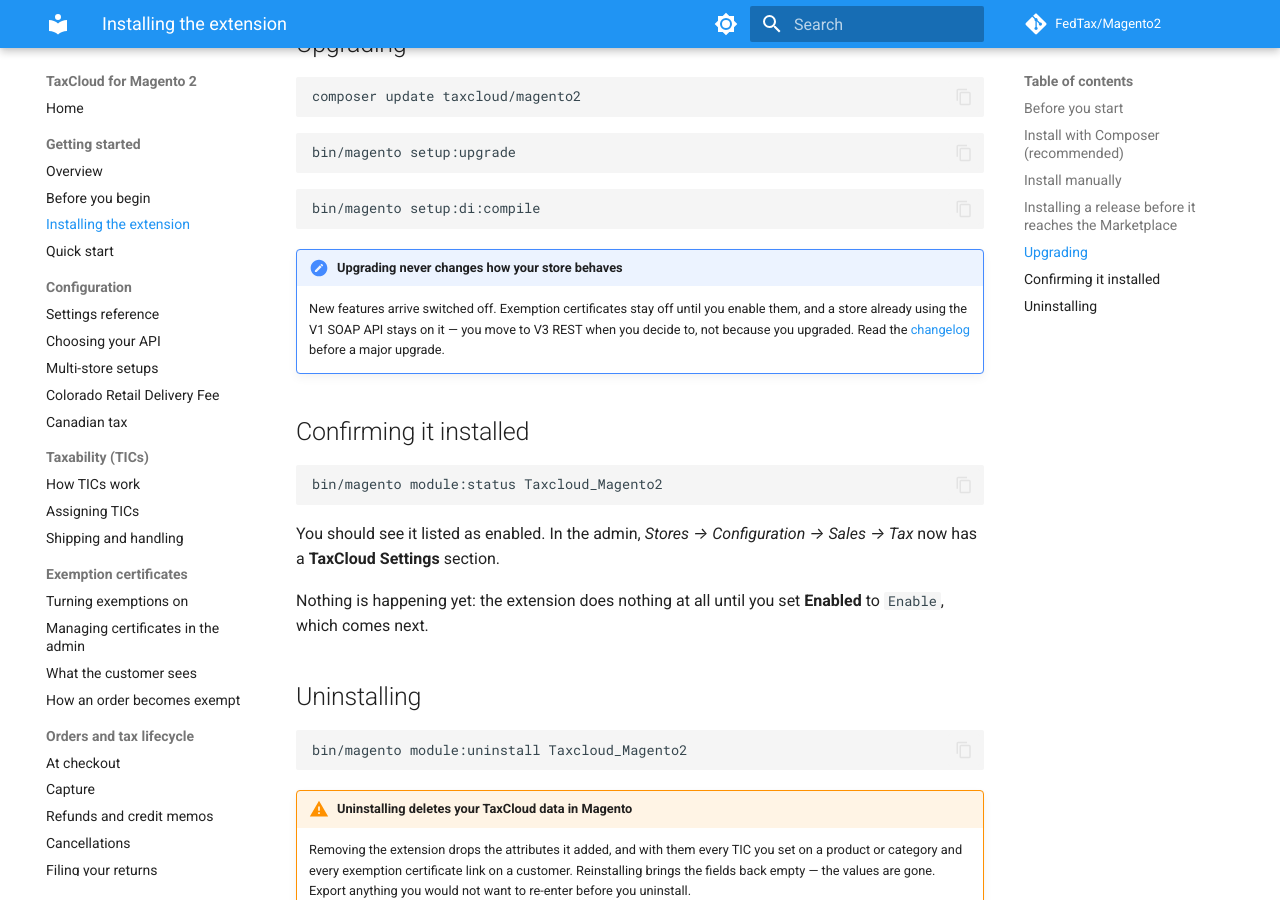
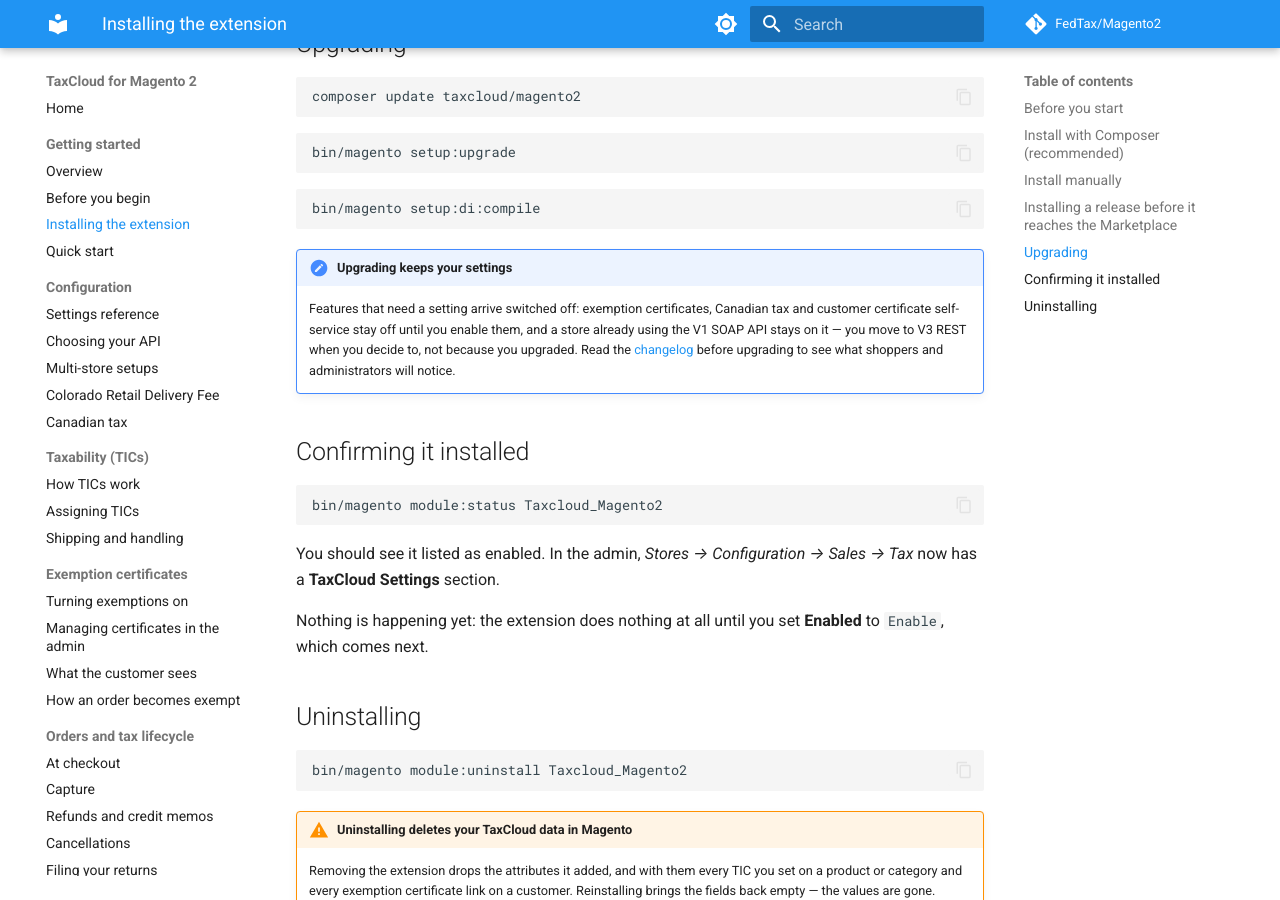
Before and after one commit to FedTax/Magento2, an MkDocs documentation site: the page built from docs/installing.md, in a window 1280 px wide and 900 px high, scrolled down 1769 px. Built offline with MkDocs 1.6.1 and Material for MkDocs 9.7.7, drawn with Linux system fonts in a browser that asks for light colours; comment, search, counter and statistics services are not loaded.

Commit message:
Release prep for 1.5.0
- Bump composer.json version and etc/module.xml setup_version to 1.5.0.
- CHANGELOG: promote Unreleased to 1.5.0 with a release summary and upgrade
  instructions; drop the blank lines left between merged feature entries.
- Packaging: export-ignore the tracked .claude/ and .cursor/ assistant config
  so they stay out of the Marketplace zip, and align composer.json's
  archive.exclude with .gitattributes.
- docs: the installing page's upgrade note claimed every new feature arrives
  switched off; the cart-page estimate is always on, so it now says which
  features are setting-gated and points at the changelog.

Co-Authored-By: Claude Fable 5.1 <noreply@anthropic.com>

````diff
--- a/docs/installing.md
+++ b/docs/installing.md
@@ -95,12 +95,13 @@ bin/magento setup:upgrade
 bin/magento setup:di:compile
 ```
 
-!!! note "Upgrading never changes how your store behaves"
-    New features arrive switched off. Exemption certificates stay off until you
+!!! note "Upgrading keeps your settings"
+    Features that need a setting arrive switched off: exemption certificates,
+    Canadian tax and customer certificate self-service stay off until you
     enable them, and a store already using the V1 SOAP API stays on it — you
     move to V3 REST when you decide to, not because you upgraded. Read the
     [changelog](https://github.com/FedTax/Magento2/blob/main/CHANGELOG.md)
-    before a major upgrade.
+    before upgrading to see what shoppers and administrators will notice.
 
 ## Confirming it installed
 
````
Also changed, not shown: CHANGELOG.md (+14 -5 lines), composer.json (+8 -2 lines), 2 other files.
